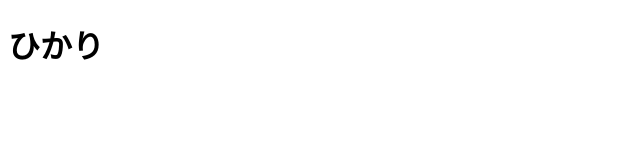
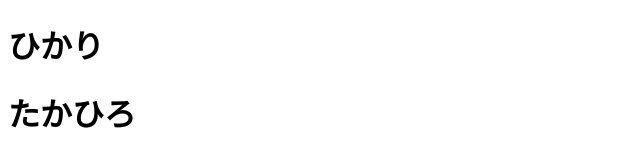
Before and after one commit to TakahiroT0415156/hubPra, a plain HTML site: page index.html in a window 1280 px wide. Shown: the whole page, without its empty margins (0-640 px from the left). Drawn offline with Linux system fonts and the light colour scheme.

Commit message:
色々作成

```diff
--- a/index.html
+++ b/index.html
@@ -9,5 +9,6 @@
 </head>
 <body>
   <h1>ひかり</h1>
+  <h1>たかひろ</h1>
 </body>
 </html>
```
